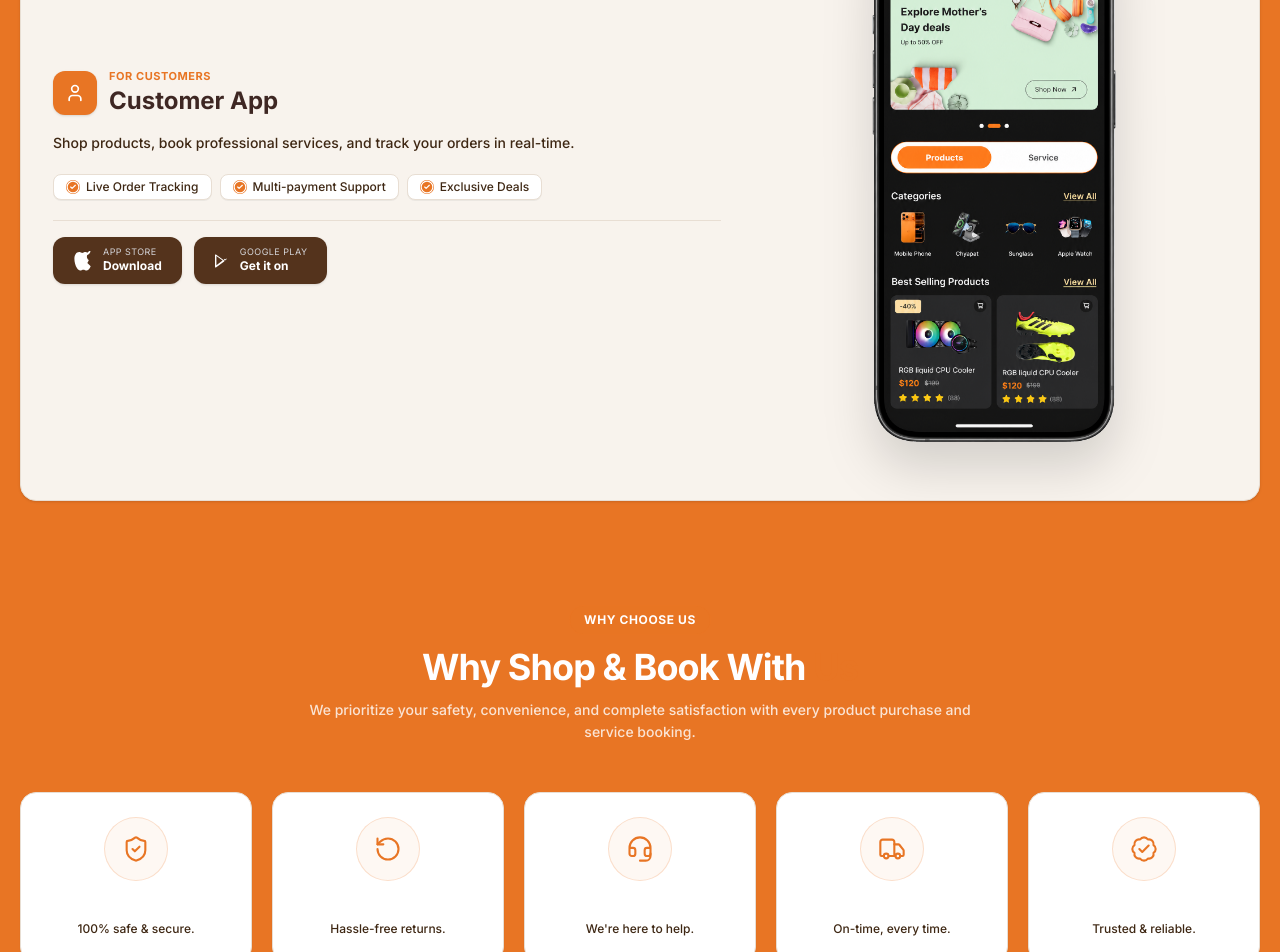
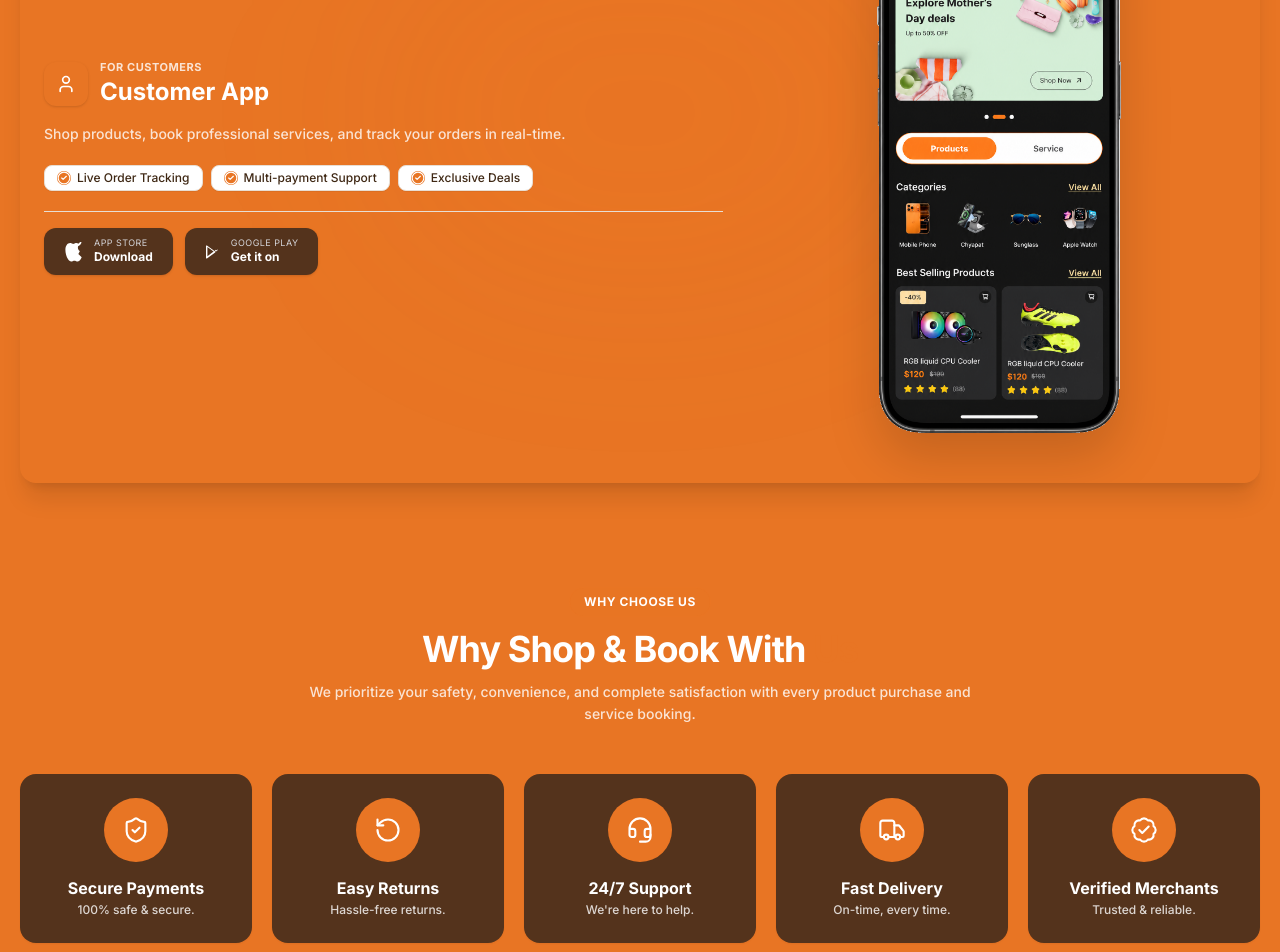
Before and after one commit to MdJowelAhmed/wak-website, a Next.js app: page / in a window 1280 px wide. Shown: the part 1620-2572 px from the top of the page. Built offline with nearby package versions, Linux system fonts and the light colour scheme; no server answers.

Commit message:
feat: implement category browsing system with dedicated pages, filtering, and navigation components

```diff
--- a/src/app/product-categories/ProductCategoryClient.tsx
+++ b/src/app/product-categories/ProductCategoryClient.tsx
@@ -64,7 +64,7 @@ export default function ProductCategoryClient({ initialCategories = [] }: { init
                         {activeCategories.map((cat) => (
                             <Link
                                 key={cat._id}
-                                href={`/shop?category=${encodeURIComponent(cat.name)}`}
+                                href={`/shop?category=${encodeURIComponent(cat.slug || cat._id || cat.name)}`}
                                 className="group flex flex-col items-center justify-between gap-3 p-3.5 rounded-2xl bg-card border border-card-border hover:border-primary/60 transition-all duration-300 shadow-md hover:shadow-xl hover:-translate-y-1 cursor-pointer select-none"
                             >
                                 <div className="w-full aspect-square relative rounded-xl overflow-hidden bg-white p-3 shadow-inner flex items-center justify-center">
--- a/src/app/shop/page.tsx
+++ b/src/app/shop/page.tsx
@@ -11,6 +11,9 @@ interface ShopPageProps {
 export default async function ShopPage({ searchParams }: ShopPageProps) {
     const resolvedSearchParams = await searchParams;
 
+    const categoriesRes = await getActiveCategories();
+    const categoriesList = categoriesRes?.data || [];
+
     const params = new URLSearchParams();
 
     if (resolvedSearchParams?.minPrice) {
@@ -20,7 +23,12 @@ export default async function ShopPage({ searchParams }: ShopPageProps) {
         params.append("maxPrice", String(resolvedSearchParams.maxPrice));
     }
     if (resolvedSearchParams?.category) {
-        params.append("category", String(resolvedSearchParams.category));
+        const categoryVal = String(resolvedSearchParams.category);
+        const matchedCategory = categoriesList.find(
+            (c) => c.slug === categoryVal || c._id === categoryVal || c.name.toLowerCase() === categoryVal.toLowerCase()
+        );
+        const finalCategoryParam = matchedCategory?._id || categoryVal;
+        params.append("category", finalCategoryParam);
     }
     if (resolvedSearchParams?.minRating) {
         params.append("minRating", String(resolvedSearchParams.minRating));
@@ -33,12 +41,8 @@ export default async function ShopPage({ searchParams }: ShopPageProps) {
     params.append("page", page);
     params.append("limit", "12");
 
-    const [categoriesRes, productsRes] = await Promise.all([
-        getActiveCategories(),
-        nextFetch<Product[]>(`/products?${params.toString()}`),
-    ]);
+    const productsRes = await nextFetch<Product[]>(`/products?${params.toString()}`);
 
-    const categoriesList = categoriesRes?.data || [];
     const products = productsRes?.data || [];
     const pagination = productsRes?.pagination || {
         total: 0,
--- a/src/components/(customer-pages)/home/components/AppDownloadSection.tsx
+++ b/src/components/(customer-pages)/home/components/AppDownloadSection.tsx
@@ -82,7 +82,7 @@ const AppDownloadSection = () => {
     const Icon = currentApp.icon;
 
     return (
-        <section className="py-8 sm:py-10 bg-background relative overflow-hidden">
+        <section className="py-8 sm:py-10  relative overflow-hidden">
             {/* Subtle Ambient Glow */}
             <div className="absolute top-1/2 left-1/2 -translate-x-1/2 -translate-y-1/2 w-[500px] h-[320px] bg-primary/8 rounded-full blur-[100px] pointer-events-none" />
 
@@ -90,8 +90,8 @@ const AppDownloadSection = () => {
                 {/* Section Header */}
                 <div className="flex flex-col md:flex-row md:items-end justify-between gap-4 mb-6 md:mb-8">
                     <div>
-                        <div className="inline-flex items-center gap-1.5 px-3.5 py-1 rounded-full bg-primary/5 border border-primary/20 text-primary text-[11px] font-bold uppercase tracking-wider mb-2">
-                            <Sparkles className="w-3.5 h-3.5 text-primary" />
+                        <div className="inline-flex items-center gap-1.5 px-3.5 py-1 rounded-full bg-primary/5 border border-primary/20 text-foreground/80 text-[11px] font-bold uppercase tracking-wider mb-2">
+                            <Sparkles className="w-3.5 h-3.5 text-foreground" />
                             Mobile Apps Ecosystem
                         </div>
                         <h2 className="text-2xl sm:text-3xl lg:text-4xl font-bold text-foreground tracking-tight leading-tight">
@@ -122,7 +122,7 @@ const AppDownloadSection = () => {
                 </div>
 
                 {/* Showcase Card */}
-                <div className="bg-section-bg border border-border rounded-2xl p-5 sm:p-8 md:p-8 shadow-sm relative overflow-hidden">
+                <div className="shadow-xl rounded-2xl relative overflow-hidden p-2 md:p-4 lg:p-6">
                     <div className="grid grid-cols-1 lg:grid-cols-12 gap-8 lg:gap-10 items-center">
                         {/* Left Side: App Details */}
                         <div className="lg:col-span-7 flex flex-col items-start gap-4">
@@ -131,16 +131,16 @@ const AppDownloadSection = () => {
                                     <Icon className="w-5 h-5" />
                                 </div>
                                 <div>
-                                    <span className="text-[11px] font-bold uppercase tracking-wider text-primary block leading-none mb-1">
+                                    <span className="text-[11px] font-bold uppercase tracking-wider text-foreground/80 block leading-none mb-1">
                                         {currentApp.badge}
                                     </span>
-                                    <h3 className="text-xl sm:text-2xl font-bold text-accent leading-tight">
+                                    <h3 className="text-xl sm:text-2xl font-bold text-foreground leading-tight">
                                         {currentApp.title}
                                     </h3>
                                 </div>
                             </div>
 
-                            <p className="text-sm text-body-text leading-relaxed font-medium">
+                            <p className="text-sm text-foreground/80 leading-relaxed font-medium">
                                 {currentApp.description}
                             </p>
 
--- a/src/components/(customer-pages)/home/components/FeaturedCategories.tsx
+++ b/src/components/(customer-pages)/home/components/FeaturedCategories.tsx
@@ -5,6 +5,7 @@ import { Swiper, SwiperSlide } from 'swiper/react';
 import { Navigation } from 'swiper/modules';
 import { ChevronLeft, ChevronRight } from 'lucide-react';
 import Image from 'next/image';
+import Link from 'next/link';
 
 
 // Import Swiper styles
@@ -61,9 +62,13 @@ const FeaturedCategories = () => {
                             }}
                             className="w-full"
                         >
-                            {featuredCategories.map((category) => (
+                            {featuredCategories.map((category) => {
+                                const href = category.type === 'product' || category.type === 'products'
+                                    ? `/shop?category=${category.slug || category._id}`
+                                    : `/services?category=${encodeURIComponent(category.name)}`;
+                                return (
                                     <SwiperSlide key={category._id} className="group cursor-pointer">
-                                    <div className="relative w-full h-[200px] rounded-2xl overflow-hidden shadow-sm border border-border transition-all duration-300 group-hover:-translate-y-1 group-hover:shadow-md">
+                                        <Link href={href} className="block relative w-full h-[200px] rounded-2xl overflow-hidden shadow-sm border border-border transition-all duration-300 group-hover:-translate-y-1 group-hover:shadow-md">
                                             <div className="absolute inset-0 z-0">
                                                 <Image
                                                     src={resolveImageUrl(category.image) || ""}
@@ -85,9 +90,10 @@ const FeaturedCategories = () => {
                                                     EXPLORE {category.type}S
                                                 </span>
                                             </div>
-                                    </div>
+                                        </Link>
                                     </SwiperSlide>
-                            ))}
+                                );
+                            })}
                         </Swiper>
                     ) : (
                         <div className="w-full py-20 flex justify-center items-center">
--- a/src/components/(customer-pages)/home/components/Features.tsx
+++ b/src/components/(customer-pages)/home/components/Features.tsx
@@ -63,18 +63,18 @@ const Features = () => {
                             <Link
                                 key={feature.id}
                                 href={feature.href}
-                                className="bg-card border border-border hover:border-primary/60 p-4 sm:p-5 md:p-6 rounded-2xl flex flex-col items-center text-center group hover:-translate-y-1 transition-all duration-300 shadow-xs hover:shadow-md cursor-pointer select-none"
+                                className="bg-secondary  hover:border-primary/60 p-4 sm:p-5 md:p-6 rounded-2xl flex flex-col items-center text-center group hover:-translate-y-1 transition-all duration-300 shadow-xs hover:shadow-md cursor-pointer select-none"
                             >
                                 {/* Circular Icon Container */}
-                                <div className="w-12 h-12 sm:w-16 sm:h-16 rounded-full bg-primary/5 border border-primary/20 flex items-center justify-center mb-3 sm:mb-4 group-hover:scale-105 group-hover:bg-primary transition-all duration-300">
-                                    <Icon className="w-5 h-5 sm:w-7 sm:h-7 text-primary group-hover:text-white transition-colors" strokeWidth={1.8} />
+                                <div className="w-12 h-12 sm:w-16 sm:h-16 rounded-full bg-primary border border-primary/20 flex items-center justify-center mb-3 sm:mb-4 group-hover:scale-105 group-hover:bg-primary transition-all duration-300">
+                                    <Icon className="w-5 h-5 sm:w-7 sm:h-7 text-foreground group-hover:text-white transition-colors" strokeWidth={1.8} />
                                 </div>
 
                                 {/* Text Content */}
-                                <h3 className="text-foreground font-bold text-xs sm:text-sm md:text-base leading-tight mb-1 group-hover:text-primary transition-colors">
+                                <h3 className="text-foreground font-bold text-xs sm:text-sm md:text-base leading-tight mb-1  transition-colors">
                                     {feature.title}
                                 </h3>
-                                <p className="text-body-text text-[11px] sm:text-xs font-medium leading-snug">
+                                <p className="text-foreground/80 text-[11px] sm:text-xs font-medium leading-snug">
                                     {feature.description}
                                 </p>
                             </Link>
--- a/src/components/(customer-pages)/shop/components/filters/CategoryFilter.tsx
+++ b/src/components/(customer-pages)/shop/components/filters/CategoryFilter.tsx
@@ -25,7 +25,7 @@ export default function CategoryFilter({ categoriesList, selectedCategories, set
             >
                 <option value="">All Categories</option>
                 {categoriesList.map((cat) => (
-                    <option key={cat._id} value={cat._id}>
+                    <option key={cat._id} value={cat.slug || cat._id}>
                         {cat.name}
                     </option>
                 ))}
--- a/src/components/(customer-pages)/shop/index.tsx
+++ b/src/components/(customer-pages)/shop/index.tsx
@@ -20,7 +20,7 @@ interface ShopProps {
 
 export default function Shop({ products, pagination, categoriesList, searchParams }: ShopProps) {
     return (
-        <div className="min-h-[calc(100vh-180px)] bg-[#4f2c1d] py-[50px]">
+        <div className="min-h-[calc(100vh-180px)]  py-[50px]">
             <div className="container mx-auto px-4">
 
                 {/* Layout: Sidebar + Grid */}
--- a/src/ui/BrowseCategoriesButton.tsx
+++ b/src/ui/BrowseCategoriesButton.tsx
@@ -83,7 +83,7 @@ export default function BrowseCategoriesButton() {
                         <div className="grid grid-cols-1 gap-1">
                             {(activeTab === 'products' ? productCategories : serviceCategories).map((category) => {
                                 const href = activeTab === 'products'
-                                    ? `/shop?category=${category.name}`
+                                    ? `/shop?category=${category.slug || category._id || category.name}`
                                     : `/services?category=${category.name}`;
                                 return (
                                     <Link
```
Also changed, not shown: src/components/(customer-pages)/home/components/AllBrands.tsx (+5 -2 lines). Lines whose indentation alone changed are shown as unchanged.
